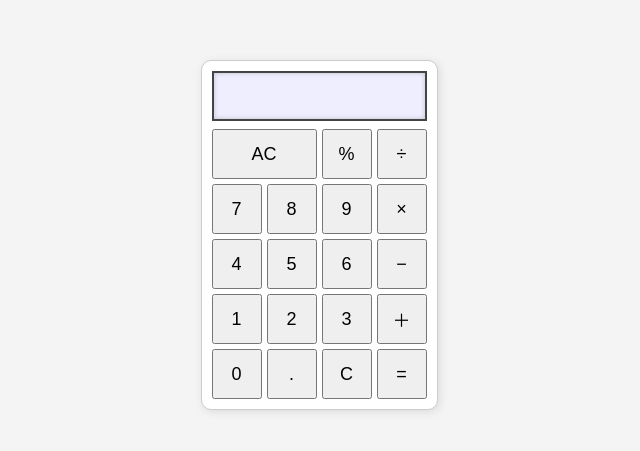
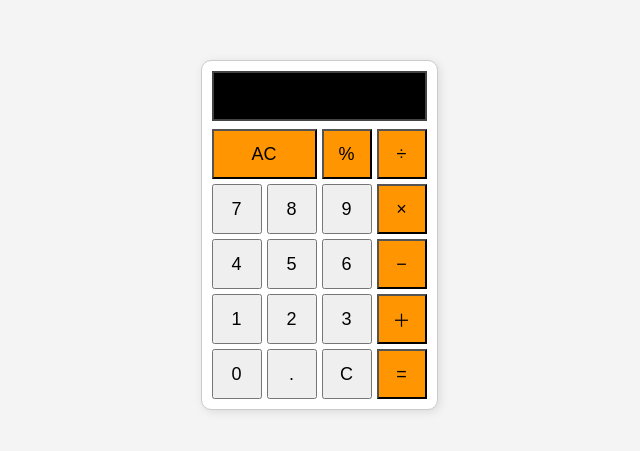
Before and after one commit to yamryu/app1, a plain HTML site: page index.html in a window 1280 px wide. Shown: the part 165-616 px from the top of the page, without its empty margins (321-961 px from the left). Drawn offline with Linux system fonts and the light colour scheme.

Commit message:
四則演算等のバックカラー変更

```diff
--- a/index.css
+++ b/index.css
@@ -38,8 +38,8 @@ body {
   text-align: right;         /* 右寄せ（電卓っぽく） */
   padding: 10px;             /* 内側に余白 */
   border: 2px solid #444;    /* 枠線を濃く */
-  background-color: #eef;    /* 背景色（薄い青） */
-  color: #000;               /* 文字色：黒 */
+  background-color: rgb(0, 0, 0);    /* 背景色：黒 */
+  color: #faf5f5;               /* 文字色：白 */
   box-shadow: inset 0 0 5px rgba(0, 0, 0, 0.2); /* 内側に軽く影 */
   box-sizing: border-box;    /* padding含めてサイズ制御 */
   margin-bottom: 8px;
@@ -47,6 +47,11 @@ body {
 
 /* ACボタンを横長にする */
 .button.wide {
+  background-color: #ff9500;
   width: 105px;
   grid-column: span 2; /* 横に2マス分広げる（重要！） */
 }
+
+ .button.oprator {
+  background-color: #ff9500;
+ }
--- a/index.html
+++ b/index.html
@@ -13,32 +13,32 @@
   <div class="button-grid">
     <!-- 1行目 -->
     <button class="button wide  all-clear">AC</button> <!-- span 2マス -->
-    <button class="button">%</button>        <!-- 1マス -->
-    <button class="button">÷</button>        <!-- 1マス -->
+    <button class="button oprator">%</button>        <!-- 1マス -->
+    <button class="button oprator">÷</button>        <!-- 1マス -->
 
     <!-- 2行目 -->
     <button class="button">7</button>
     <button class="button">8</button>
     <button class="button">9</button>
-    <button class="button">×</button>
+    <button class="button oprator">×</button>
 
     <!-- 3行目 -->
     <button class="button">4</button>
     <button class="button">5</button>
     <button class="button">6</button>
-    <button class="button">−</button>
+    <button class="button oprator">−</button>
 
     <!-- 4行目 -->
     <button class="button">1</button>
     <button class="button">2</button>
     <button class="button">3</button>
-    <button class="button">＋</button>
+    <button class="button oprator">＋</button>
 
     <!-- 5行目 -->
     <button class="button zero">0</button>
     <button class="button">.</button>
     <button class="clear button">C</button>
-    <button class="button equal">=</button>
+    <button class="button oprator">=</button>
   </div>
 </div>
 
```
